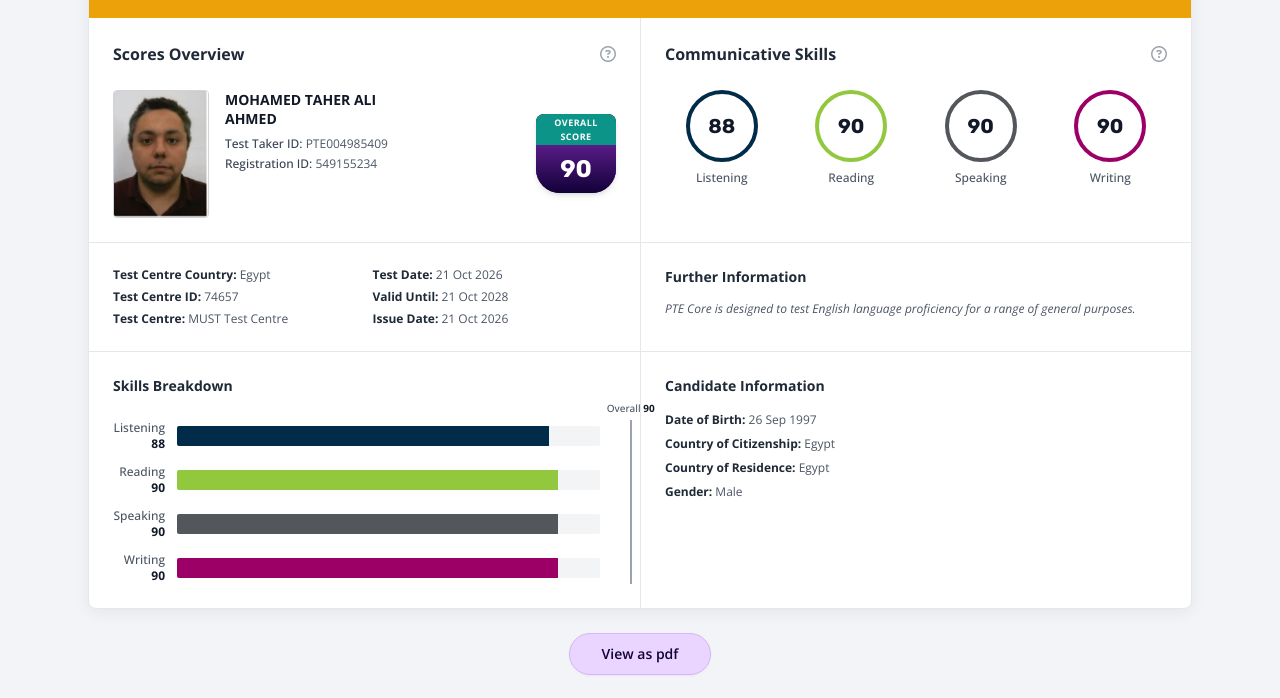
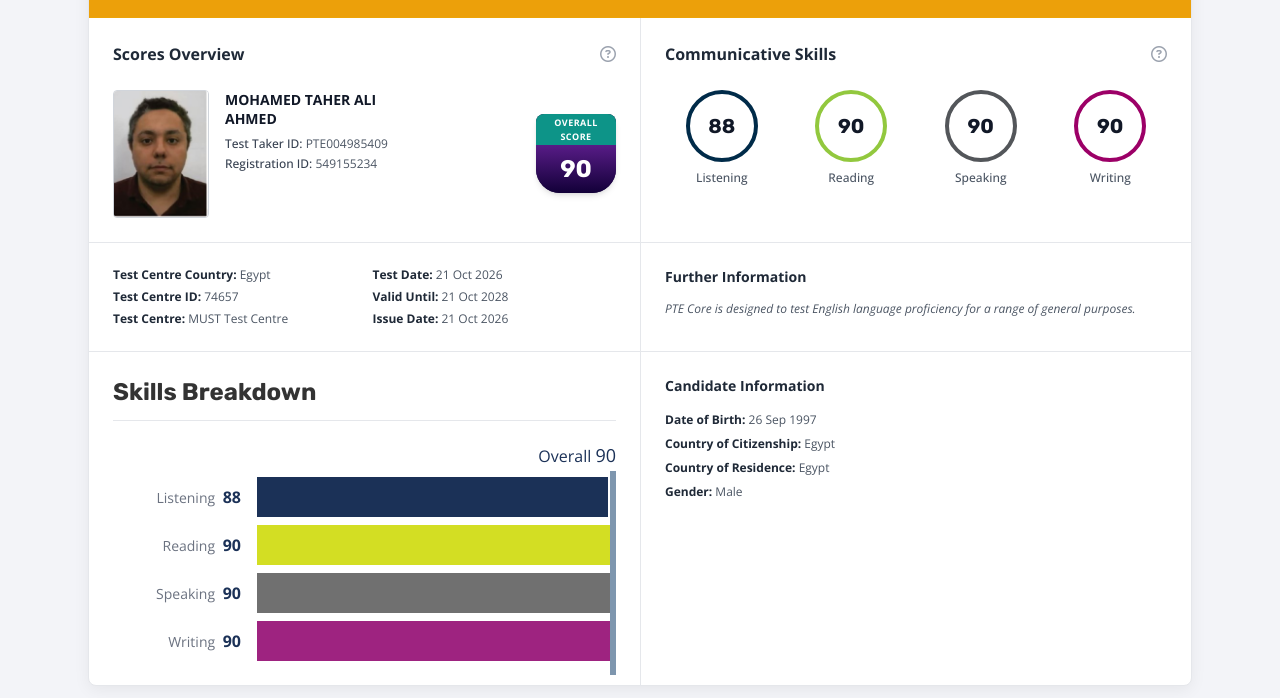
Before and after one commit to Projectmypte/mypte, a plain HTML site: page result.html in a window 1280 px wide. Shown: the part 248-946 px from the top of the page. Drawn offline with nearby package versions, Linux system fonts and the light colour scheme.

```diff
--- a/result.html
+++ b/result.html
@@ -298,45 +298,59 @@
                 <div class="grid grid-cols-1 lg:grid-cols-2 divide-y lg:divide-y-0 lg:divide-x divide-gray-200 text-xs">
                     <!-- Left: Skills Breakdown Chart -->
                     <div class="p-6">
-                        <h3 class="text-sm font-bold text-gray-800 mb-6">Skills Breakdown</h3>
+                        <h3 class="text-2xl font-bold text-[#333] font-heading pb-3 mb-5 border-b border-gray-200">Skills Breakdown</h3>
 
-                        <div class="space-y-3 relative pl-16 pr-4">
-                            <!-- Overall 90 Vertical Guide Line -->
-                            <div class="absolute top-0 bottom-0 left-[calc(4rem+90%)] w-0.5 bg-gray-400 z-10 flex flex-col items-center">
-                                <span class="text-[10px] text-gray-600 whitespace-nowrap absolute -top-5 font-medium">Overall <strong class="text-gray-900">90</strong></span>
+                        <!-- Overall label -->
+                        <div class="flex justify-end items-baseline mb-2 text-[#1B3157]">
+                            <span class="text-base">Overall&nbsp;</span>
+                            <span class="text-lg">90</span>
                         </div>
 
-                            <!-- Listening Bar -->
+                        <div class="relative">
+                            <div class="space-y-2">
+                                <!-- Listening -->
                                 <div class="flex items-center">
-                                <span class="w-16 -ml-16 text-right pr-3 text-gray-600 text-xs font-medium">Listening <strong class="text-gray-900 ml-1">88</strong></span>
-                                <div class="w-full bg-gray-100 h-5 rounded-sm overflow-hidden">
-                                    <div class="bg-skillNavy h-full" style="width: 88%;"></div>
+                                    <div class="w-36 shrink-0 text-right pr-4 text-sm text-gray-500">
+                                        Listening <strong class="text-[#1B3157] text-base ml-1">88</strong>
+                                    </div>
+                                    <div class="flex-1">
+                                        <div class="h-10" style="width: 97.78%; background-color: #1B3157;"></div>
                                     </div>
                                 </div>
 
-                            <!-- Reading Bar -->
+                                <!-- Reading -->
                                 <div class="flex items-center">
-                                <span class="w-16 -ml-16 text-right pr-3 text-gray-600 text-xs font-medium">Reading <strong class="text-gray-900 ml-1">90</strong></span>
-                                <div class="w-full bg-gray-100 h-5 rounded-sm overflow-hidden">
-                                    <div class="bg-skillGreen h-full" style="width: 90%;"></div>
+                                    <div class="w-36 shrink-0 text-right pr-4 text-sm text-gray-500">
+                                        Reading <strong class="text-[#1B3157] text-base ml-1">90</strong>
+                                    </div>
+                                    <div class="flex-1">
+                                        <div class="h-10 w-full" style="background-color: #D3DE23;"></div>
                                     </div>
                                 </div>
 
-                            <!-- Speaking Bar -->
+                                <!-- Speaking -->
                                 <div class="flex items-center">
-                                <span class="w-16 -ml-16 text-right pr-3 text-gray-600 text-xs font-medium">Speaking <strong class="text-gray-900 ml-1">90</strong></span>
-                                <div class="w-full bg-gray-100 h-5 rounded-sm overflow-hidden">
-                                    <div class="bg-skillGrey h-full" style="width: 90%;"></div>
+                                    <div class="w-36 shrink-0 text-right pr-4 text-sm text-gray-500">
+                                        Speaking <strong class="text-[#1B3157] text-base ml-1">90</strong>
+                                    </div>
+                                    <div class="flex-1">
+                                        <div class="h-10 w-full" style="background-color: #707070;"></div>
                                     </div>
                                 </div>
 
-                            <!-- Writing Bar -->
+                                <!-- Writing -->
                                 <div class="flex items-center">
-                                <span class="w-16 -ml-16 text-right pr-3 text-gray-600 text-xs font-medium">Writing <strong class="text-gray-900 ml-1">90</strong></span>
-                                <div class="w-full bg-gray-100 h-5 rounded-sm overflow-hidden">
-                                    <div class="bg-skillPink h-full" style="width: 90%;"></div>
+                                    <div class="w-36 shrink-0 text-right pr-4 text-sm text-gray-500">
+                                        Writing <strong class="text-[#1B3157] text-base ml-1">90</strong>
+                                    </div>
+                                    <div class="flex-1">
+                                        <div class="h-10 w-full" style="background-color: #9E2380;"></div>
                                     </div>
                                 </div>
+                            </div>
+
+                            <!-- Overall vertical line (90) -->
+                            <div class="absolute right-0 w-1.5" style="top: -6px; bottom: -14px; background-color: #7E96AE;"></div>
                         </div>
                     </div>
 
```
Lines whose indentation alone changed are shown as unchanged.
